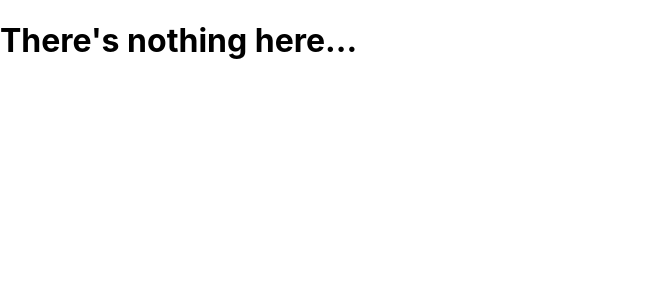
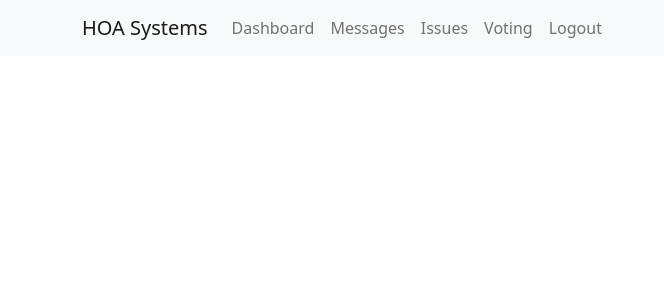
Before and after one commit to DorinMickel/homeowner-app, a React (Create React App) app: page /main in a window 1280 px wide. Shown: the top 300 px of the page, without its empty margins (0-664 px from the left). Built offline with nearby package versions, Linux system fonts and the light colour scheme.

Commit message:
create container for all pages and mainNavbar

```diff
--- a/src/App.js
+++ b/src/App.js
@@ -1,26 +1,12 @@
+import 'bootstrap/dist/css/bootstrap.min.css';
 import React from 'react';
-import { BrowserRouter, Routes , Route } from 'react-router-dom';
 import './App.css';
-import Dashboard from './pages/dashboard/Dashboard';
-import Homepage from './pages/hompage/Homepage';
-import MemberSignup from './pages/login-signup/MemberSignup';
-import Signin from './pages/login-signup/Login';
+import PagesContainer from './pages/PagesContainer';
+
 
 function App() {
   return (
-    <BrowserRouter>
-      <Routes>
-        <Route exact path = "/" element={<Homepage/>}/>
-        <Route exact path = "/member-signup" element={<MemberSignup/>} />
-        <Route exact path = "/main-dashboard" element={<Dashboard/>}/>
-        <Route exact path = "/login" element={<Signin/>}/>
-        <Route path="*" element= {
-          <main>
-            <h1>There's nothing here...</h1>
-          </main>
-        }/>
-      </Routes>
-    </BrowserRouter>
+    <PagesContainer/>
   );
 }
 
--- /dev/null
+++ b/src/componants/MainNavbar.jsx
@@ -0,0 +1,38 @@
+import React from 'react';
+import { Container, Nav, Navbar } from 'react-bootstrap';
+import { connect } from 'react-redux';
+import { Outlet } from 'react-router';
+
+const mapStateToProps = (state) => {
+    return state
+}
+
+const MainNavbar = (props) => {
+    console.log(props.activeUser)
+    return(
+        <React.Fragment>
+            <Navbar bg="light" expand="lg" variant="light">
+                <Container>
+                    <Navbar.Brand href="/">HOA Systems</Navbar.Brand>
+                    <Navbar.Toggle aria-controls="basic-navbar-nav" />
+                    <Navbar.Collapse id="basic-navbar-nav">
+                        <Nav className="mr-auto">
+                            <Nav.Link href="/main-dashboard">Dashboard</Nav.Link>
+                            {(props.activeUser.activeUser.isCommitteeMember) ?
+                            <Nav.Link href="/tenants">Tenants</Nav.Link> : null}
+                            <Nav.Link href="/messages">Messages</Nav.Link>
+                            <Nav.Link href="/issues">Issues</Nav.Link>
+                            <Nav.Link href="/voting">Voting</Nav.Link>
+                        </Nav>
+                        <Nav className="ml-auto">
+                            <Nav.Link href="/">Logout</Nav.Link>
+                        </Nav>
+                    </Navbar.Collapse>
+                </Container>
+            </Navbar>
+            <Outlet/>
+        </React.Fragment>
+    )
+}
+
+export default connect(mapStateToProps,null)(MainNavbar);
--- /dev/null
+++ b/src/pages/PagesContainer.js
@@ -0,0 +1,31 @@
+import React from "react";
+
+import { BrowserRouter, Routes, Route } from "react-router-dom";
+import MainNavbar from "../componants/MainNavbar";
+import Dashboard from "./dashboard/Dashboard";
+import ErrorPage from "./error/ErrorPage";
+import Homepage from "./hompage/Homepage";
+import Login from "./login-signup/Login";
+import MemberSignup from "./login-signup/MemberSignup";
+
+
+
+const PagesContainer = (props) => {
+    return (
+        <BrowserRouter>
+            <Routes>
+                <Route exact path = "/" element={<Homepage/>}/>
+                <Route exact path = "/login"
+                    element={<Login/>}/>
+                <Route exact path = "/member-signup" element={<MemberSignup/>} />
+                <Route path = "main"
+                    element={<MainNavbar/>}>
+                    <Route path = "dashboard" element={<Dashboard />}/>
+                    <Route path="*" element= {<ErrorPage/>}/>
+                </Route>
+            </Routes>
+        </BrowserRouter>
+    )
+}
+
+export default PagesContainer
```
